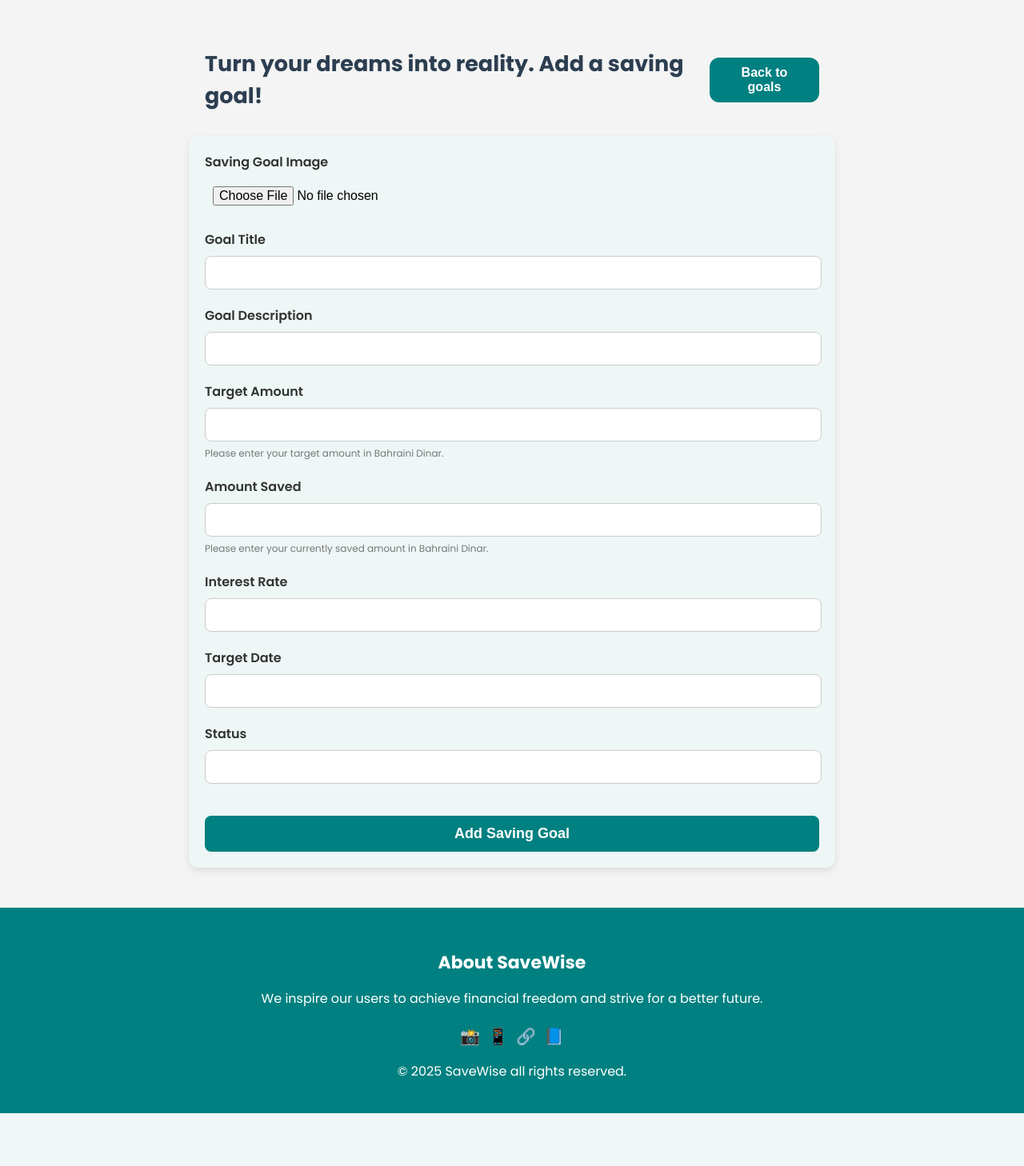
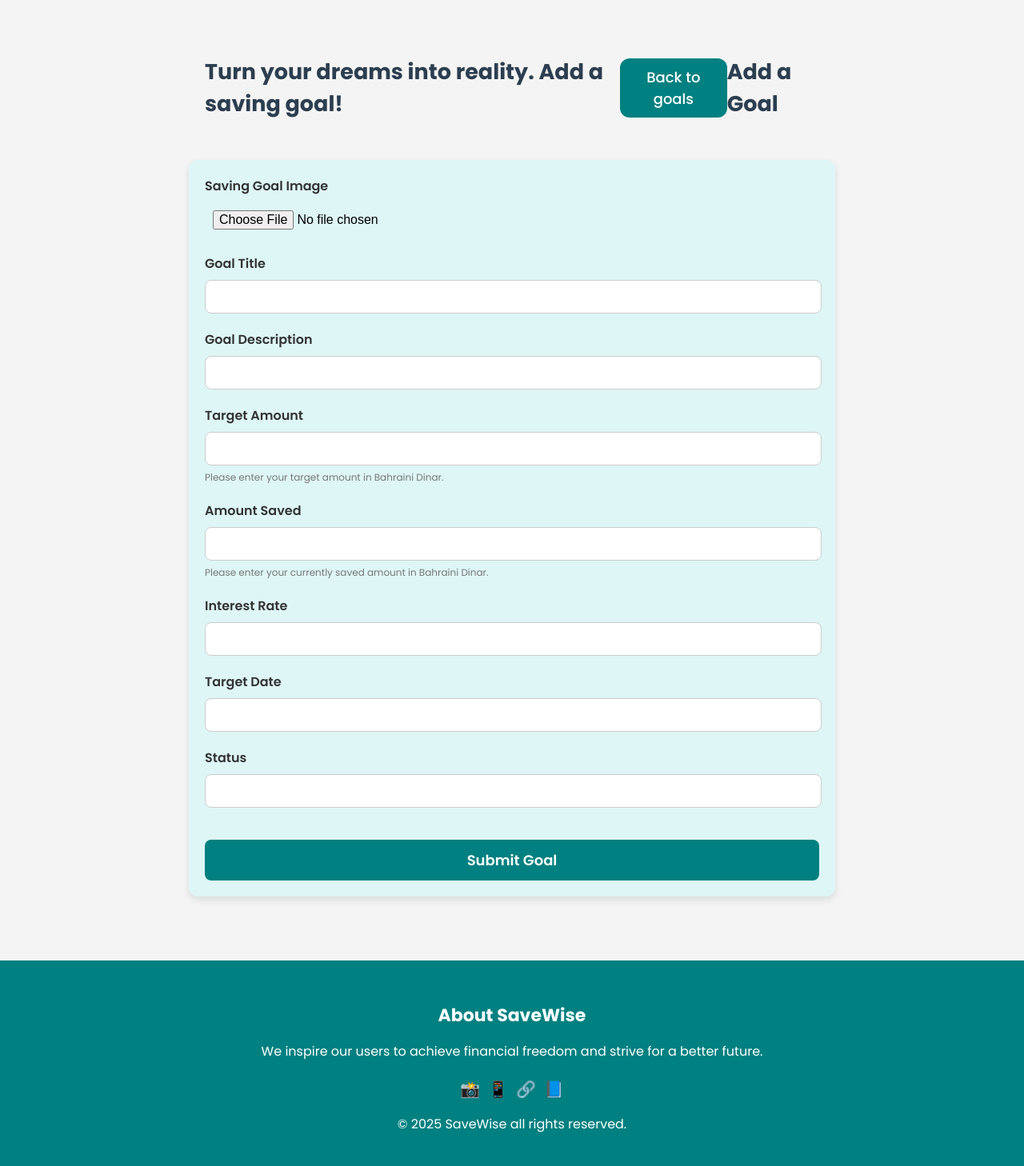
Before and after one commit to husainsaleh123/save_wise, a Django app: page /goals/create/ in a window 1280 px wide. Shown: the part 87-1545 px from the top of the page at 80% size. Before the commit the page ends 1479 px from the top, so only its background shows below. Run offline with Django 5.2, Linux system fonts and the light colour scheme.

Commit message:
added edit, delete, and update, fully functional CRUD, validation is left

```diff
--- a/main_app/static/css/form.css
+++ b/main_app/static/css/form.css
@@ -1,9 +1,9 @@
 /* General form styling */
 .goal-form-container {
   width: 60%;
-  margin: 20px auto 50px;
+  margin: 20px auto 80px;
   padding: 20px;
-  background-color: #eef6f6;
+  background-color: #def6f6;
   border-radius: 12px;
   box-shadow: 0 4px 10px rgba(0, 0, 0, 0.1);
 }
@@ -11,7 +11,7 @@
 .page-header {
   width: 60%;
   text-align: left;  /* Align text to the left */
-  margin: 60px auto 30px;
+  margin: 70px auto 50px;
   display: flex;  /* Flexbox to align items horizontally */
   justify-content: space-between;  /* Space between h1 and back button */
   align-items: center;  /* Align both text and button vertically */
@@ -25,11 +25,12 @@
 }
 
 .page-header .back-btn {
+  font-family: 'Poppins',sans-serif;
   background-color: #008080;  /* Teal background */
   padding: 10px 20px;
   color: white;
-  font-size: 16px;
-  font-weight: 600;
+  font-size: 18px;
+  font-weight: 500;
   border-radius: 12px;
   border: none;
   cursor: pointer;
@@ -79,7 +80,7 @@
 .form-field input[type="file"] {
   border: none;  /* Remove border */
   outline: none; /* Remove any outline when focused */
-  background-color: #eef6f6; /* Ensure the background remains */
+  background-color: #def6f6; /* Ensure the background remains */
   padding: 10px; /* Add padding for consistency */
   font-size: 16px; /* Maintain font size */
   width: 100%; /* Make sure it fills the width of the parent container */
@@ -96,13 +97,14 @@ form .form-field label[for="goal-image"] {
 
 /* Submit Button */
 .btn.submit {
+  font-family: 'Poppins',sans-serif;
   margin-top: 20px;
   width: 100%;
   padding: 12px;
   background-color: #008080;
   color: white;
   font-size: 18px;
-  font-weight: bold;
+  font-weight: 600;
   border: none;
   border-radius: 8px;
   cursor: pointer;
--- a/main_app/templates/goals/detail.html
+++ b/main_app/templates/goals/detail.html
@@ -46,4 +46,9 @@
     </article>
 </section>
 
+       <div class="goal-actions">
+            <a href="{% url 'goal-update' goal.id %}" class="btn warn">Edit</a>
+            <a href="{% url 'goal-delete' goal.id %}" class="btn danger">Delete</a>
+       </div>
+
 {% endblock %}
--- a/main_app/templates/main_app/goal_form.html
+++ b/main_app/templates/main_app/goal_form.html
@@ -10,6 +10,11 @@
   <button class="back-btn">
       <a href="{% url 'goal-index' %}">Back to goals</a>
    </button>
+   {% if goal %}
+    <h1>Edit {{ goal.name }}</h1>
+  {% else %}
+    <h1>Add a Goal</h1>
+  {% endif %}
 </div>
 
 <form action="" method="post" class="goal-form-container">
@@ -56,7 +61,7 @@
     {{ form.status }}
   </div>
 
-  <button type="submit" class="btn submit">Add Saving Goal</button>
+  <button type="submit" class="btn submit">Submit Goal</button>
 </form>
 
 {% endblock %}
--- a/main_app/urls.py
+++ b/main_app/urls.py
@@ -8,4 +8,6 @@ urlpatterns = [
    path('goals/', views.goal_index, name='goal-index'),
    path('goals/<int:goal_id>/', views.goal_detail, name='goal-detail'),
    path('goals/create/', views.GoalCreate.as_view(), name='goal-create'),
+   path('goals/<int:pk>/update/', views.GoalUpdate.as_view(), name='goal-update'),
+   path('goals/<int:pk>/delete/', views.GoalDelete.as_view(), name='goal-delete'),
 ]
--- a/main_app/views.py
+++ b/main_app/views.py
@@ -1,7 +1,7 @@
 # main_app/views.py
 
 from django.shortcuts import render, get_object_or_404
-from django.views.generic.edit import CreateView
+from django.views.generic.edit import CreateView, UpdateView, DeleteView
 from .models import Goal
 
 
@@ -29,3 +29,13 @@ def goal_detail(request, goal_id):
     # Fetch the specific goal using the goal_id
     goal = get_object_or_404(Goal, id=goal_id)
     return render(request, 'goals/detail.html', {'goal': goal})
+
+
+class GoalUpdate(UpdateView):
+    model = Goal
+    fields = ['image', 'name', 'description', 'target_amount', 'amount_saved','interest_rate','target_date','status']
+    success_url = '/goals/'
+
+class GoalDelete(DeleteView):
+    model = Goal
+    success_url = '/goals/'
```
Also changed, not shown: main_app/templates/main_app/goal_confirm_delete.html (added, +17 -0 lines).
